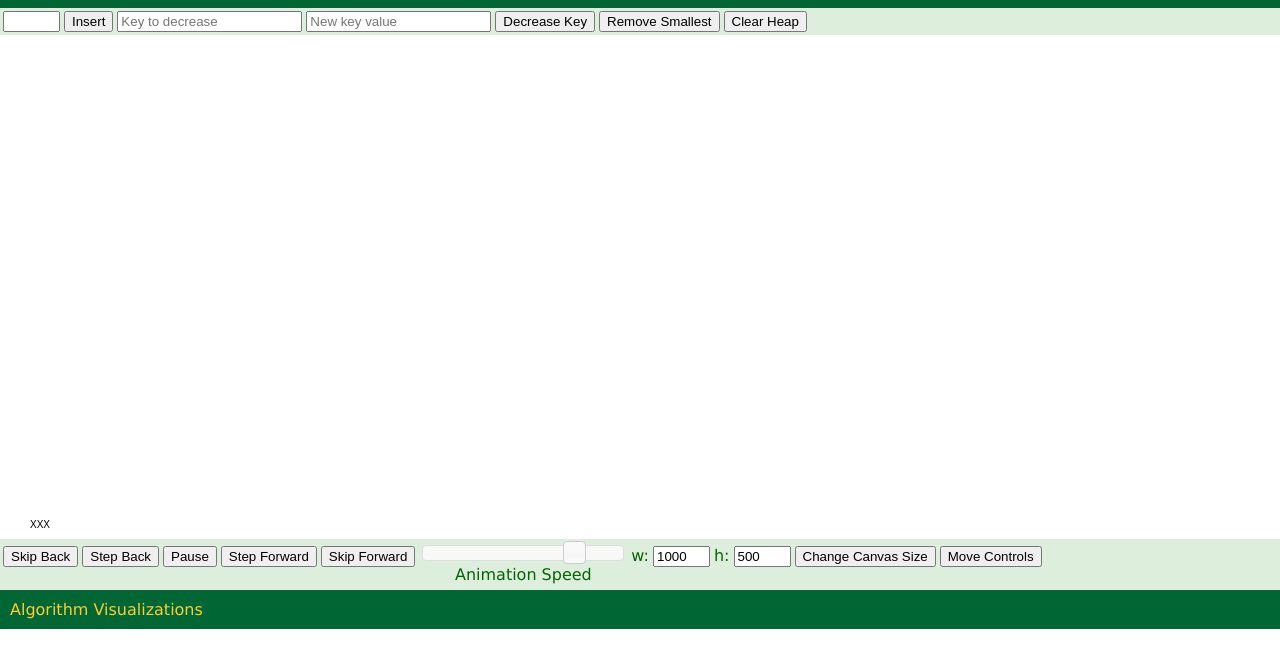
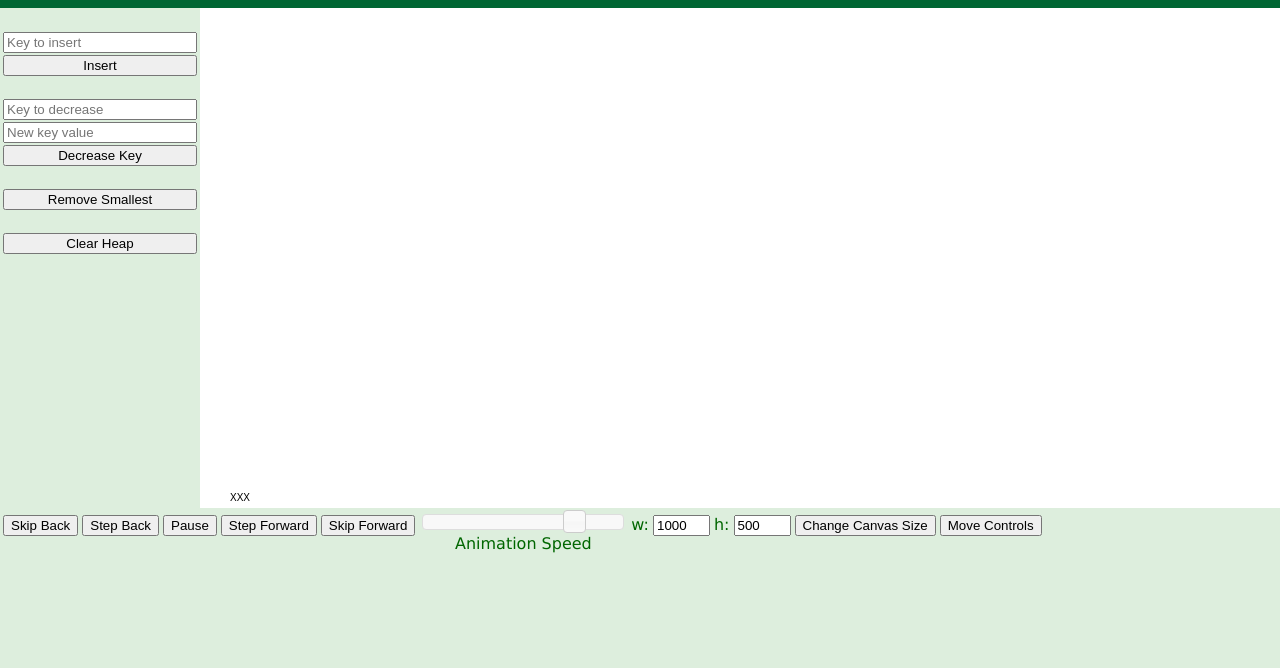
Before and after one commit to ch-plattner/quake-heaps-visualizations, a plain HTML site: page JavascriptVisualRelease/QuakeHeap.html in a window 1280 px wide. Shown: the part 50-718 px from the top of the page. Drawn offline with Linux system fonts and the light colour scheme; files whose address does not match are found by name.

Commit message:
all i did was styling plz dont break

```diff
--- a/JavascriptVisualRelease/AlgorithmLibrary/Algorithm.js
+++ b/JavascriptVisualRelease/AlgorithmLibrary/Algorithm.js
@@ -99,6 +99,14 @@ function addControlToAlgorithmBar(type, name) {
 
     element.setAttribute("type", type);
     element.setAttribute("value", name);
+
+    if (type == "Button") {
+    	element.setAttribute("class", "myclassB");
+    } else if (type == "Text") {
+    	element.setAttribute("class", "myClassA");
+    } else {
+    	element.setAttribute("class", "blankClass");
+    }
 //    element.setAttribute("name", name);
 
 
--- a/JavascriptVisualRelease/AlgorithmLibrary/QuakeHeap.js
+++ b/JavascriptVisualRelease/AlgorithmLibrary/QuakeHeap.js
@@ -98,15 +98,26 @@ QuakeHeap.prototype.init = function(am, w, h)
 QuakeHeap.prototype.addControls =  function()
 {
 	this.controls = [];
-
+this.blankField = addControlToAlgorithmBar("None", "");
+	// this.blankField.placeholder = "Key to insert";
+	this.blankField.class = 'blankClass';
+	this.controls.push(this.blankField);
 	// Increase key text input and button
 	this.insertField = addControlToAlgorithmBar("Text", "");
+	this.insertField.placeholder = "Key to insert"
 	this.insertField.onkeydown = this.returnSubmit(this.insertField,  this.insertCallback.bind(this), 4);
 	this.controls.push(this.insertField);
+
+
 
 	this.insertButton = addControlToAlgorithmBar("Button", "Insert");
 	this.insertButton.onclick = this.insertCallback.bind(this);
 	this.controls.push(this.insertButton);
+
+this.blankField = addControlToAlgorithmBar("None", "");
+	// this.blankField.placeholder = "Key to insert";
+	this.blankField.class = 'blankClass';
+	this.controls.push(this.blankField);
 
 	// Decrease key text inputs and button
 	this.decreaseKeyOldValueField = addControlToAlgorithmBar("Text", "");
@@ -119,11 +130,20 @@ QuakeHeap.prototype.addControls =  function()
 	this.decreaseKeyButton.onclick = this.decreaseKeyCallback.bind(this);
 	this.controls.push(this.decreaseKeyButton);
 
+this.blankField = addControlToAlgorithmBar("None", "");
+	// this.blankField.placeholder = "Key to insert";
+	this.blankField.class = 'blankClass';
+	this.controls.push(this.blankField);
+
 	// Remove smallest key button
 	this.removeSmallestButton = addControlToAlgorithmBar("Button", "Remove Smallest");
 	this.removeSmallestButton.onclick = this.removeSmallestCallback.bind(this);
 	this.controls.push(this.removeSmallestButton);
 
+this.blankField = addControlToAlgorithmBar("None", "");
+	// this.blankField.placeholder = "Key to insert";
+	this.blankField.class = 'blankClass';
+	this.controls.push(this.blankField);
 	// Clear entire heap button
 	this.clearHeapButton = addControlToAlgorithmBar("Button", "Clear Heap");
 	this.clearHeapButton.onclick = this.clearCallback.bind(this);
--- a/JavascriptVisualRelease/QuakeHeap.html
+++ b/JavascriptVisualRelease/QuakeHeap.html
@@ -1,5 +1,5 @@
 <!DOCTYPE html>
-<html>
+<html style="background-color:#DDEEDD">
 	<head>
 
 		<title>
@@ -9,7 +9,7 @@
 		<!-- css sheet for how the page is laid out -->
 
 		<link rel="stylesheet" href="visualizationPageStyle.css">
-
+<link rel="stylesheet" href="https://use.fontawesome.com/releases/v5.7.0/css/all.css" integrity="sha384-lZN37f5QGtY3VHgisS14W3ExzMWZxybE1SJSEsQp9S+oqd12jhcu+A56Ebc1zFSJ" crossorigin="anonymous">
 
 		<!-- jqueury stuff.  Only used for the animation speed slider. -->
 		<link rel="stylesheet" href="ThirdParty/jquery-ui-1.8.11.custom.css">
@@ -36,7 +36,7 @@
 	 </head>
 
 	<body onload="init();" class="VisualizationMainPage">
-
+		<div class="topContain">
 			<div id = "container">
 
 				<div id="header">
@@ -44,7 +44,7 @@
 				</div>
 
 				<div = id = "mainContent">
-
+					<div id="zzzzzzz">
 						<div id = "algoControlSection">
 							<!-- Table for buttons to control specific animation (insert/find/etc) -->
 							<!-- (filled in by javascript code specific to the animtion) -->
@@ -54,20 +54,21 @@
 							<!-- Drawing canvas where all animation is done.  Note:  can be resized in code -->
 
 						<canvas id="canvas" width="1000" height="500"></canvas>
+					</div>
 
 					<div id = "generalAnimationControlSection">
 						<!-- Table for buttons to control general animation (play/pause/undo/etc) ->
 						<!-- (filled in by javascript code, specifically AnimationMain.js)  -->
-
 						<table id="GeneralAnimationControls">  </table>
 					</div>
 
 				</div> <!-- mainContent -->
 
 				<div id="footer">
-				<p><a href="Algorithms.html">Algorithm Visualizations</a></p>
+					<!-- <p><a href="Algorithms.html">Algorithm Visualizations</a></p> -->
 				</div>
 
 			</div><!-- container -->
+		</div>
 	</body>
 </html>
--- a/JavascriptVisualRelease/visualizationPageStyle.css
+++ b/JavascriptVisualRelease/visualizationPageStyle.css
@@ -42,6 +42,45 @@ body {
 	background: #DDEEDD;
 	color:#006600;
 
+}
+
+#mainContent {
+	height: 500px;
+}
+
+#zzzzzzz {
+	display: inline-flex;
+	height: inherit;
+}
+
+#zzzzzzz button {
+
+}
+
+td < input.myClassB {
+	cursor: pointer;
+}
+
+input.myClassB {
+	cursor: pointer;
+}
+
+.blankClass {
+	background: transparent;
+	border: none;
+}
+
+#algoControlSection {
+	width: 200px;
+}
+
+#algoControlSection td {
+	float: left;
+	width: -webkit-fill-available;
+}
+
+#algoControlSection td input {
+	width: -webkit-fill-available;
 }
 
 .VisualizationMainPage  #header {
```
Lines whose indentation alone changed are shown as unchanged.
